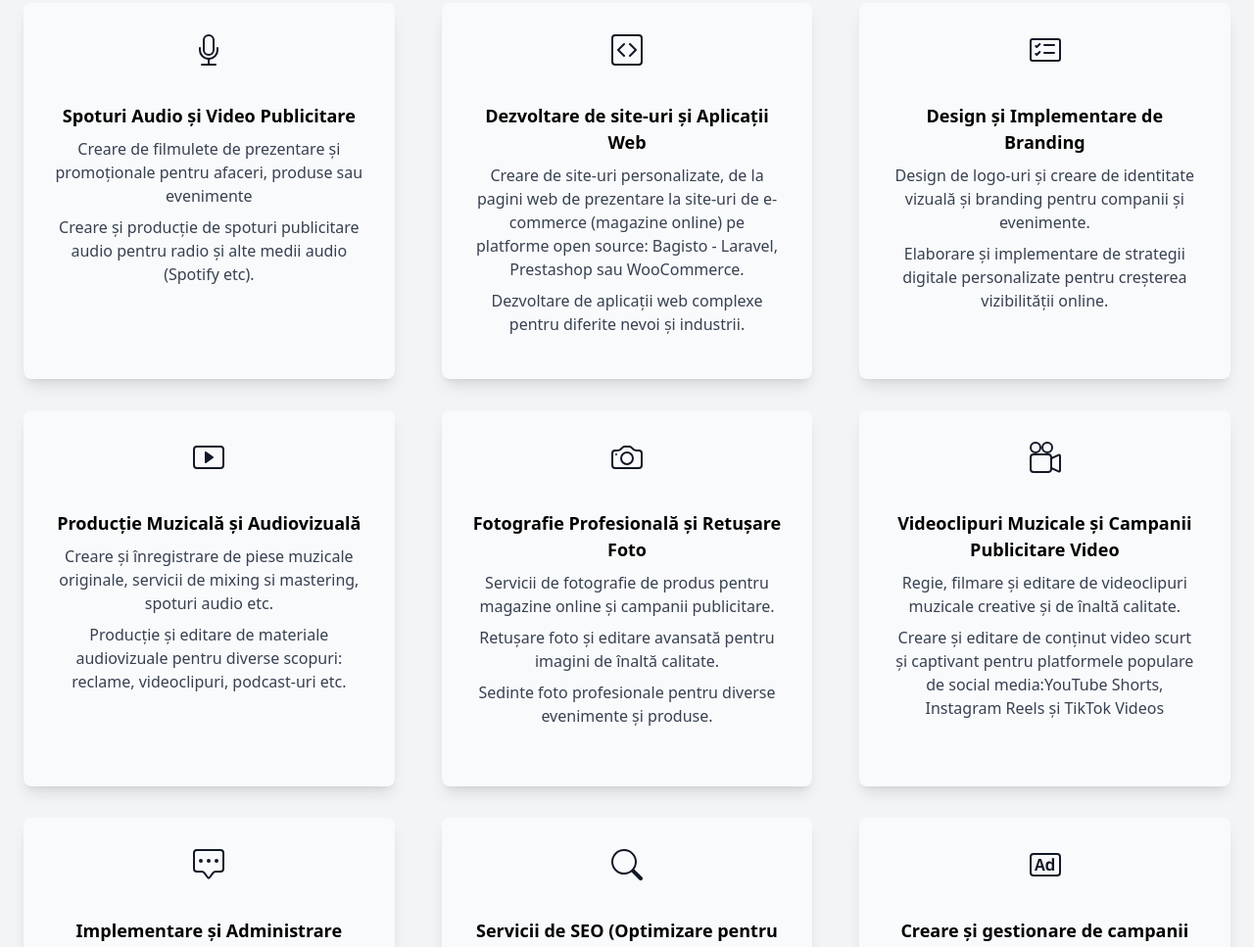
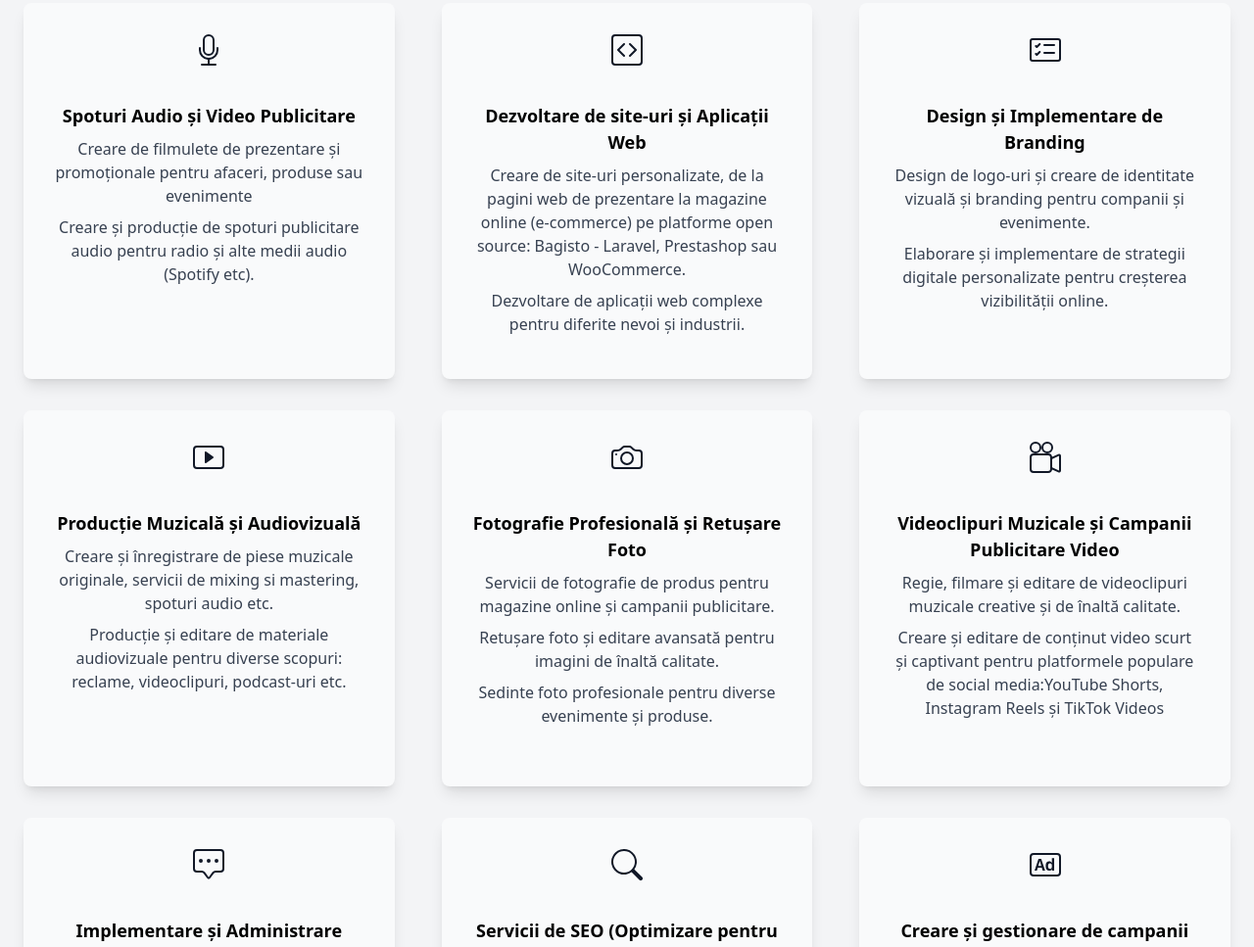
Before and after one commit to ioanmihalca-click/ClickStudios-agentie, a website: page index.html in a window 1280 px wide. Shown: the part 1984-2951 px from the top of the page at 98% size. Drawn offline with nearby package versions, Linux system fonts and the light colour scheme.

Commit message:
servicii update

```diff
--- a/index.html
+++ b/index.html
@@ -180,7 +180,7 @@
           </div>
           <h3 class="mb-2 text-lg font-semibold leading-normal text-black">Dezvoltare de site-uri și Aplicații Web</h3>
           <ul class="mt-2 text-center text-gray-700 list-none ">
-          <li class="mt-2">Creare de site-uri personalizate, de la pagini web de prezentare la site-uri de e-commerce (magazine online) pe platforme open source: Bagisto - Laravel, Prestashop sau WooCommerce. </li>
+          <li class="mt-2">Creare de site-uri personalizate, de la pagini web de prezentare la magazine online (e-commerce) pe platforme open source: Bagisto - Laravel, Prestashop sau WooCommerce. </li>
           <li class="mt-2"> Dezvoltare de aplicații web complexe pentru diferite nevoi și industrii. </li>
 
           </ul>
```
